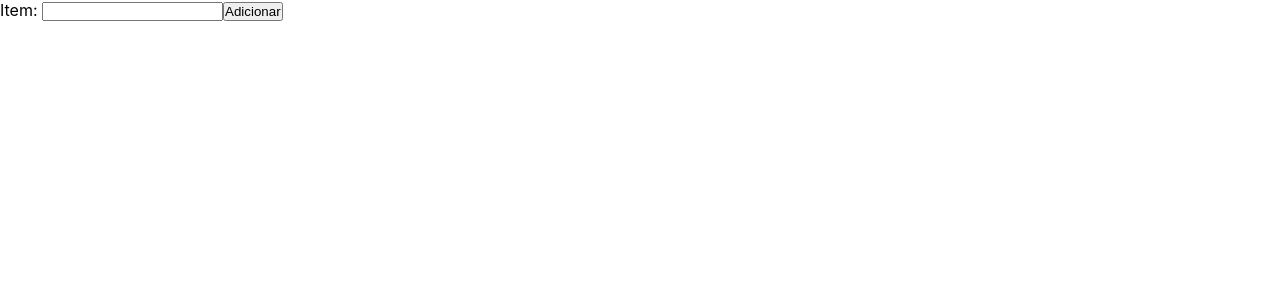
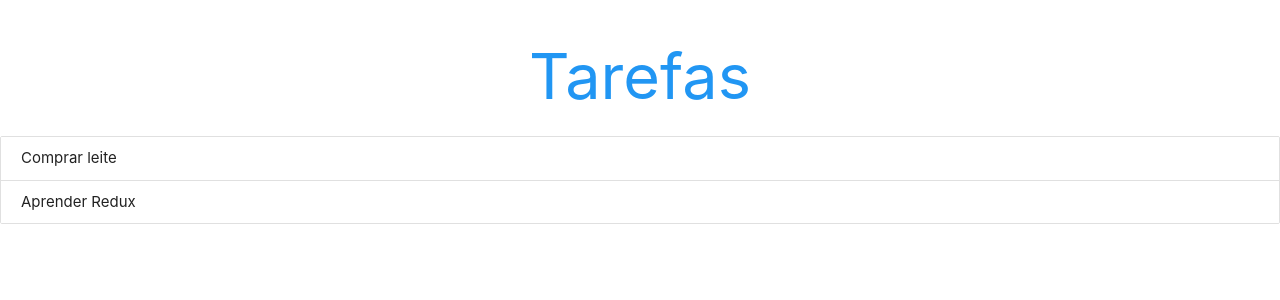
Before and after one commit to CrummenauerCA/ReactJsAndRedux, a React (Create React App) app: page / in a window 1280 px wide. Shown: the top 300 px of the page. Built offline with nearby package versions, Linux system fonts and the light colour scheme.

Commit message:
Exibindo lista de tarefas

```diff
--- a/public/index.html
+++ b/public/index.html
@@ -22,7 +22,9 @@
       work correctly both with client-side routing and a non-root public URL.
       Learn how to configure a non-root public URL by running `npm run build`.
     -->
-    <title>React App</title>
+    <title>Todo-React-App</title>
+    <link rel="stylesheet" href="https://cdnjs.cloudflare.com/ajax/libs/materialize/1.0.0/css/materialize.min.css">
+
   </head>
   <body>
     <noscript>You need to enable JavaScript to run this app.</noscript>
--- a/src/App.css
+++ /dev/null
@@ -1,4 +0,0 @@
-* {
-  padding: 0;
-  margin: 0;
-}
--- a/src/App.js
+++ b/src/App.js
@@ -1,40 +1,22 @@
-import React from 'react';
-import './App.css';
-import Form from './comp/Form';
-import List from './comp/List';
+import React, { Component } from 'react';
+import Todos from './Todos';
 
-export default class App extends React.Component {
+class App extends Component {
   state = {
-    list: []
-  }
-
-  newValue = newValue => {
-    newValue = {
-      value: newValue,
-      id: Math.random() * 1000
-    }
-    console.log(newValue);
-    this.setState({
-      list: [...this.state.list, newValue]
-    })
-  }
-
-  deleteValue = id => {
-    console.log(id);
-    let list = this.state.list.filter(element => {
-      return element.id !== id;
-    })
-    this.setState({
-      list
-    })
+    todos: [
+      {id: 1, content: 'Comprar leite'},
+      {id: 2, content: 'Aprender Redux'}
+    ]
   }
 
   render() {
-    return (
-      <div>
-        <Form newValue={this.newValue} />
-        <List data={this.state.list} deleteValue={this.deleteValue} />
+    return(
+      <div className="App">
+        <h1 className="center blue-text">Tarefas</h1>
+        <Todos todos={this.state.todos} />
       </div>
     );
   }
 }
+
+export default App;
--- /dev/null
+++ b/src/Todos.js
@@ -0,0 +1,22 @@
+import React from 'react';
+
+const Todos = ({ todos }) => {
+  const todoList = todos.length ? (
+    todos.map(todo => {
+      return (
+        <div className="collection-item" key={todo.id}>
+          <span>{todo.content}</span>
+        </div>
+      )
+    })
+  ) : (
+      <p className="center">Você não tem tarefas restantes...</p>
+    );
+  return (
+    <div className="todos collection">
+      {todoList}
+    </div>
+  )
+}
+
+export default Todos;
--- a/src/comp/Form.js
+++ /dev/null
@@ -1,30 +0,0 @@
-import React, { Component } from 'react';
-
-export default class Form extends Component {
-  state = {
-    value: ''
-  }
-
-  handleSubmit = event => {
-    event.preventDefault();
-    this.props.newValue(this.state.value);
-  }
-
-  handleChange = event => {
-    this.setState({
-      value: event.target.value
-    });
-  }
-
-  render() {
-    return (
-      <div>
-        <form onSubmit={this.handleSubmit}>
-          <label htmlFor="item">Item: </label>
-          <input name="item" value={this.state.value} type="text" onChange={this.handleChange} />
-          <button type="submit">Adicionar</button>
-        </form>
-      </div>
-    );
-  }
-}
--- a/src/comp/List.js
+++ /dev/null
@@ -1,15 +0,0 @@
-import React from 'react';
-
-const List = props => {
-  return props.data.map(element => {
-    // if (element.value.length > 10) return null;
-    return (
-      <div className="listItem" key={element.id}>
-        <p>{element.value}</p>
-        <button onClick={() => {props.deleteValue(element.id)}}>Excluir</button>
-      </div>
-    )
-  })
-};
-
-export default List;
```
